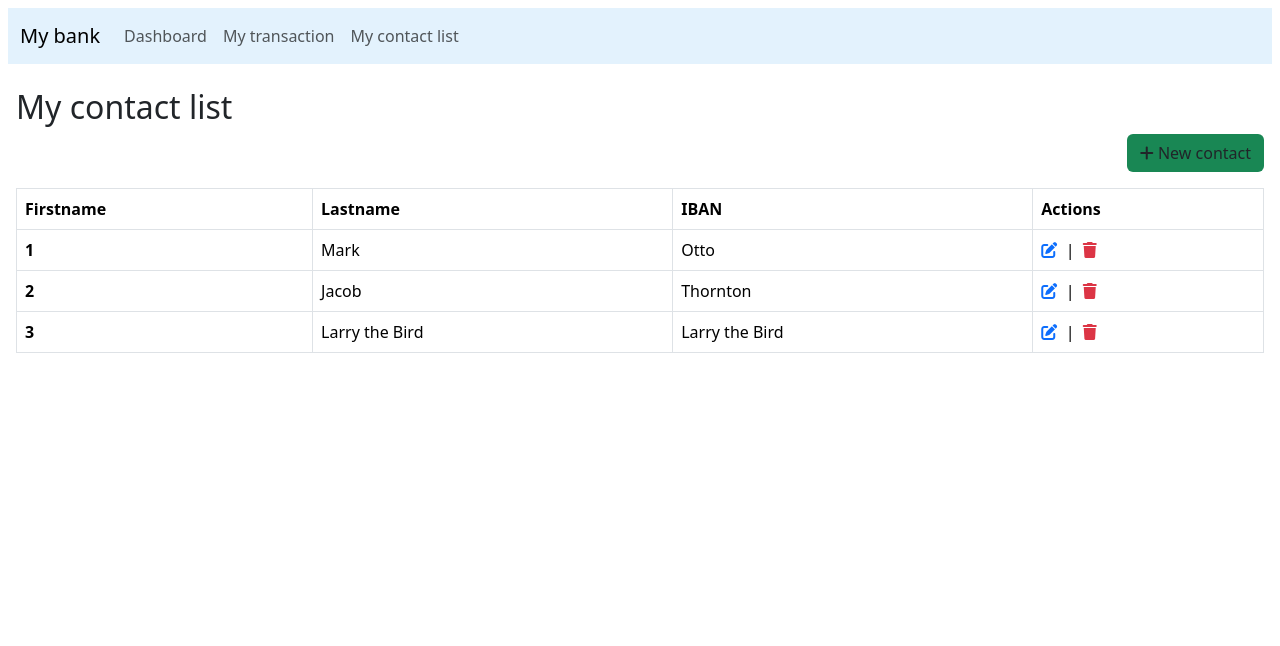
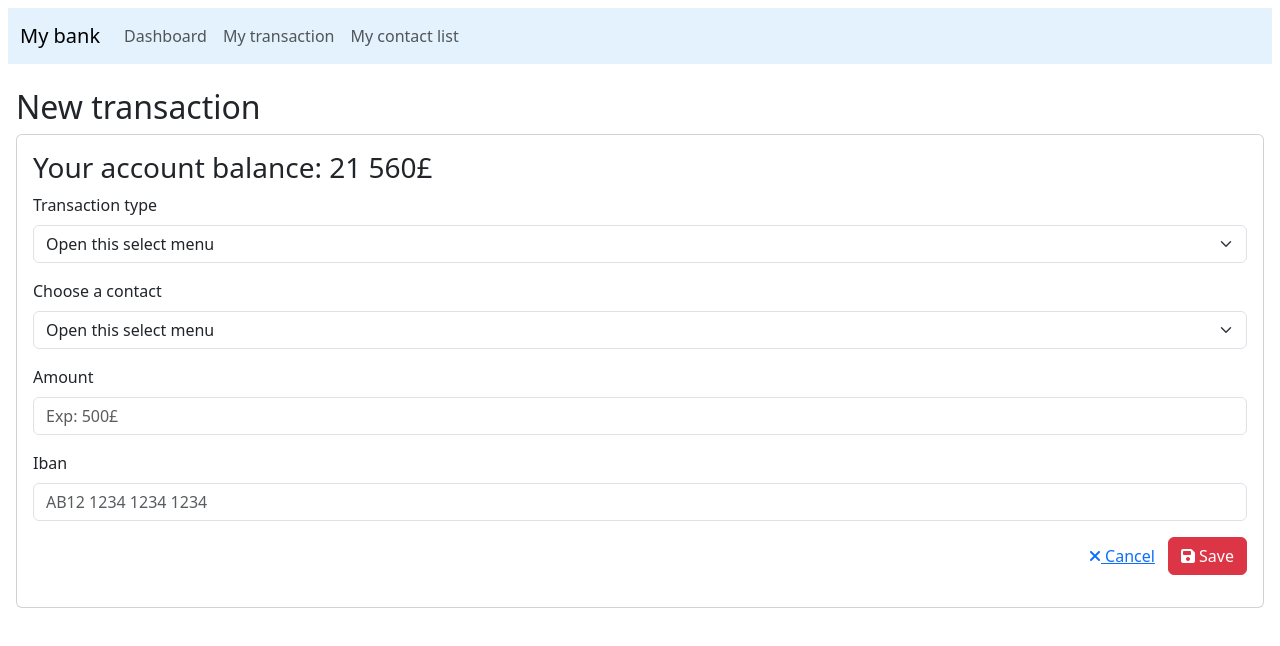
Before and after one commit to bilal1960/frontend_bank, an Angular app in the folder banking-app/: page / in a window 1280 px wide. Shown: the top 646 px of the page. Built offline with nearby package versions, Linux system fonts and the light colour scheme.

Commit message:
implémentation new-transaction

```diff
--- a/banking-app/src/app/app.component.html
+++ b/banking-app/src/app/app.component.html
@@ -1,4 +1,4 @@
 
 <app-menu></app-menu>
-<app-my-contact-list></app-my-contact-list>
+<app-new-transaction></app-new-transaction>
 <router-outlet />
--- a/banking-app/src/app/app.component.ts
+++ b/banking-app/src/app/app.component.ts
@@ -6,11 +6,12 @@ import {MenuComponent} from "./components/menu/menu.component";
 import {UserDashboardComponent} from "./pages/user-dashboard/user-dashboard.component";
 import {MyTransactionsComponent} from "./pages/my-transactions/my-transactions.component";
 import {MyContactListComponent} from "./pages/my-contact-list/my-contact-list.component";
+import {NewTransactionComponent} from "./pages/new-transaction/new-transaction.component";
 
 @Component({
   selector: 'app-root',
   standalone: true,
-  imports: [RouterOutlet, LoginComponent, RegisterComponent, MenuComponent, UserDashboardComponent, MyTransactionsComponent, MyContactListComponent],
+  imports: [RouterOutlet, LoginComponent, RegisterComponent, MenuComponent, UserDashboardComponent, MyTransactionsComponent, MyContactListComponent, NewTransactionComponent],
   templateUrl: './app.component.html',
   styleUrl: './app.component.scss'
 })
--- /dev/null
+++ b/banking-app/src/app/pages/new-transaction/new-transaction.component.html
@@ -0,0 +1,41 @@
+<div class="p-3">
+  <h2>New transaction</h2>
+  <div class="card p-3">
+    <h3> Your account balance: 21 560£</h3>
+    <div class="mb-3">
+      <label class="form-label">Transaction type</label>
+      <select class="form-select" aria-label="Default select example">
+        <option selected>Open this select menu</option>
+        <option value="1">One</option>
+        <option value="2">Two</option>
+        <option value="3">Three</option>
+      </select>
+    </div>
+    <div class="mb-3">
+      <div class="mb-3">
+        <label class="form-label">Choose a contact</label>
+        <select class="form-select" aria-label="Default select example">
+          <option selected>Open this select menu</option>
+          <option value="1">One</option>
+          <option value="2">Two</option>
+          <option value="3">Three</option>
+        </select>    </div>
+      <div class="mb-3">
+      <label for="Amount" class="form-label">Amount</label>
+      <input type="number" class="form-control" id="Amount" placeholder="Exp: 500£">
+    </div>
+      <div class="mb-3">
+        <label for="iban" class="form-label">Iban</label>
+        <input type="number" class="form-control" id="iban" placeholder="AB12 1234 1234 1234">
+      </div>
+      <div class="d-flex justify-content-end">
+        <button type="button" class="btn btn-link ">
+          <em class="fas fa-times"></em>&nbsp;Cancel
+        </button>
+        <button type="button" class="btn btn-danger">
+          <em class="fas fa-save"></em>&nbsp;Save
+        </button>
+      </div>
+  </div>
+</div>
+</div>
```
Also changed, not shown: banking-app/src/app/pages/new-transaction/new-transaction.component.ts (added, +12 -0 lines), banking-app/src/app/pages/new-transaction/new-transaction.component.scss (added), 1 other file (tests, documents, lock files or other folders).
